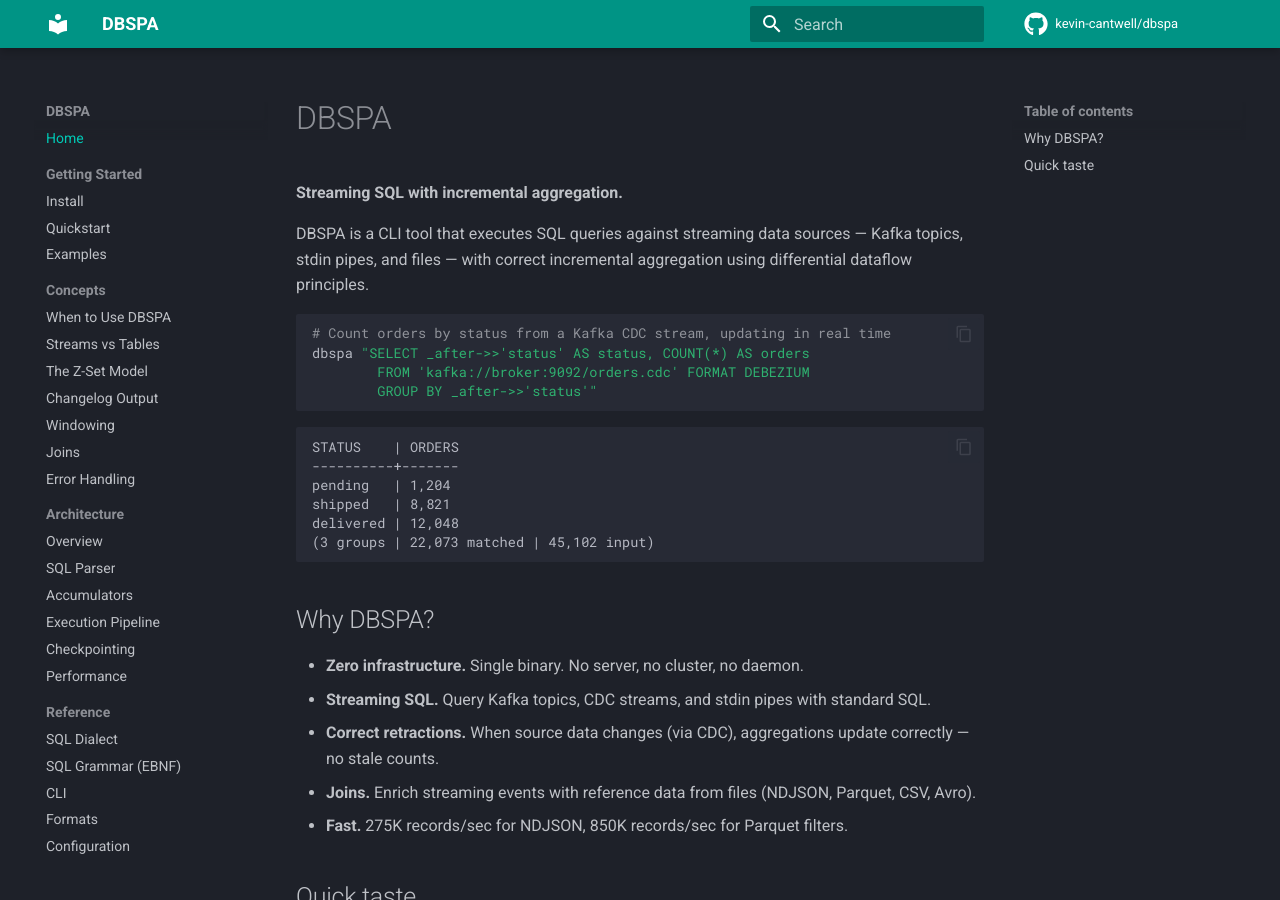
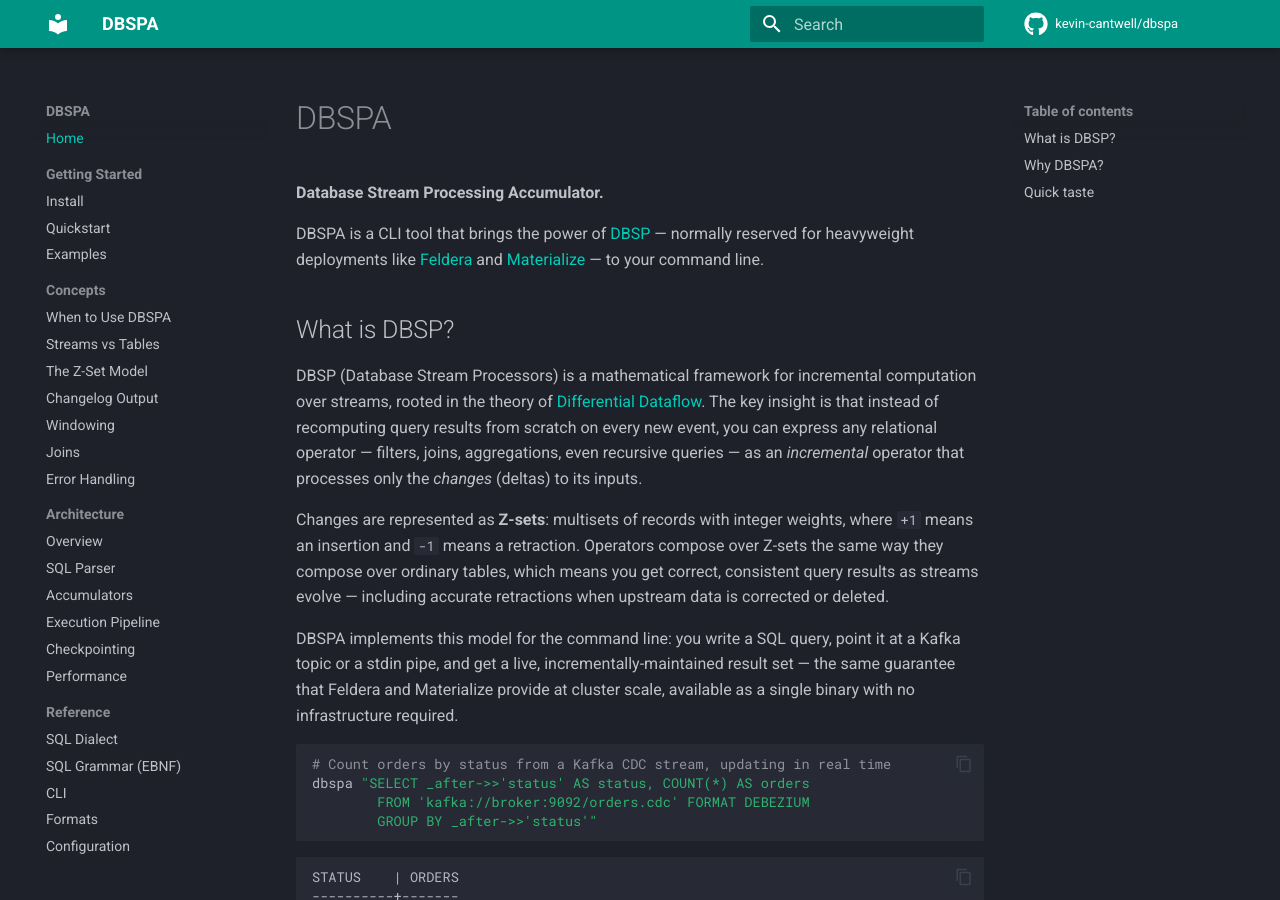
Before and after one commit to kevin-cantwell/dbspa, an MkDocs documentation site: the page built from docs/index.md, in a window 1280 px wide and 900 px high. Built offline with MkDocs 1.6.1 and Material for MkDocs 9.7.7, drawn with Linux system fonts in a browser that asks for light colours; comment, search, counter and statistics services are not loaded.

Commit message:
Expand docs homepage with DBSPA full name and DBSP/Differential Dataflow context
Co-Authored-By: Claude Sonnet 4.6 <noreply@anthropic.com>

````diff
--- a/docs/index.md
+++ b/docs/index.md
@@ -1,8 +1,16 @@
 # DBSPA
 
-**Streaming SQL with incremental aggregation.**
+**Database Stream Processing Accumulator.**
 
-DBSPA is a CLI tool that executes SQL queries against streaming data sources — Kafka topics, stdin pipes, and files — with correct incremental aggregation using differential dataflow principles.
+DBSPA is a CLI tool that brings the power of [DBSP](https://github.com/feldera/dbsp) — normally reserved for heavyweight deployments like [Feldera](https://feldera.com) and [Materialize](https://materialize.com) — to your command line.
+
+## What is DBSP?
+
+DBSP (Database Stream Processors) is a mathematical framework for incremental computation over streams, rooted in the theory of [Differential Dataflow](https://github.com/TimelyDataflow/differential-dataflow). The key insight is that instead of recomputing query results from scratch on every new event, you can express any relational operator — filters, joins, aggregations, even recursive queries — as an *incremental* operator that processes only the *changes* (deltas) to its inputs.
+
+Changes are represented as **Z-sets**: multisets of records with integer weights, where `+1` means an insertion and `-1` means a retraction. Operators compose over Z-sets the same way they compose over ordinary tables, which means you get correct, consistent query results as streams evolve — including accurate retractions when upstream data is corrected or deleted.
+
+DBSPA implements this model for the command line: you write a SQL query, point it at a Kafka topic or a stdin pipe, and get a live, incrementally-maintained result set — the same guarantee that Feldera and Materialize provide at cluster scale, available as a single binary with no infrastructure required.
 
 ```bash
 # Count orders by status from a Kafka CDC stream, updating in real time
````
